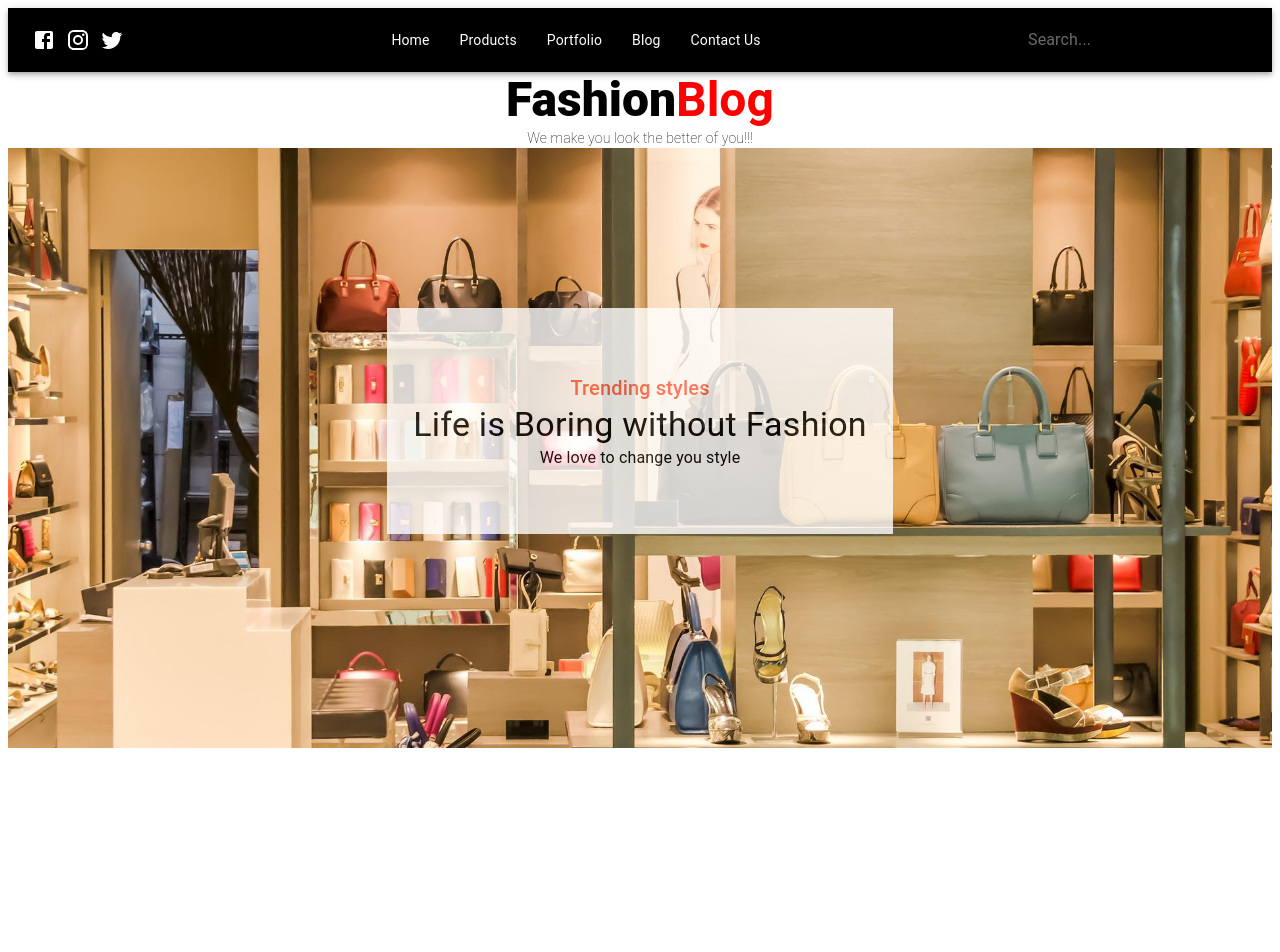
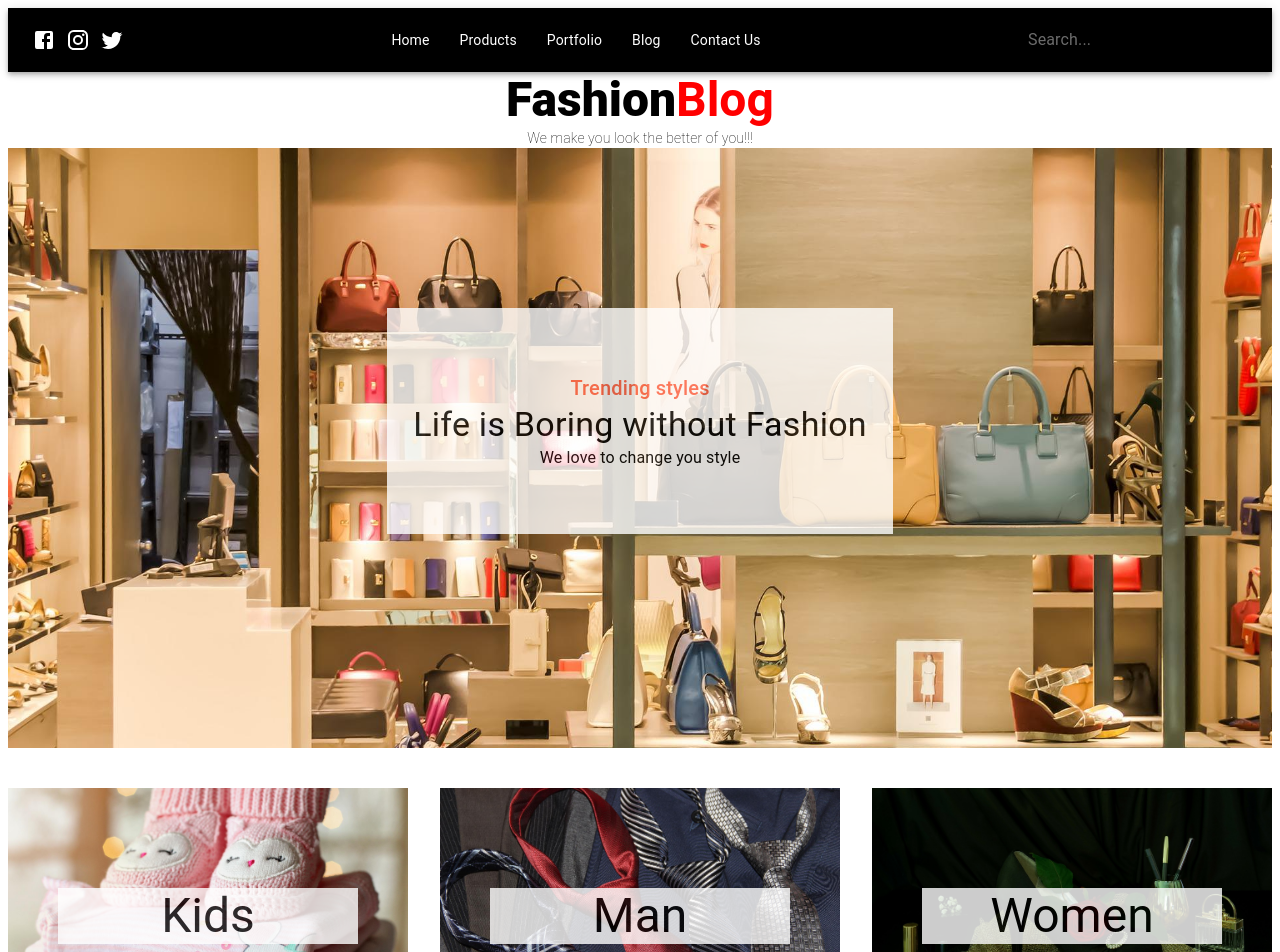
Before and after one commit to pablex72/react-mui-blog, a React (Create React App) app: page / in a window 1280 px wide. Shown: the top 952 px of the page. Before the commit the page ends 800 px from the top, so only its background shows below. Built offline with nearby package versions, Linux system fonts and the light colour scheme.

Commit message:
feat: adding category component

```diff
--- a/src/App.js
+++ b/src/App.js
@@ -1,3 +1,4 @@
+import Categories from "./components/category/Categories";
 import Hero from "./components/hero/Hero";
 import Navbar from "./components/navbar/Navbar";
 function App() {
@@ -5,6 +6,7 @@ function App() {
     <>
       <Navbar />
       <Hero />
+      <Categories />
     </>
   );
 }
--- /dev/null
+++ b/src/components/category/Categories.js
@@ -0,0 +1,45 @@
+import { Box, Stack, Typography, styled } from "@mui/material";
+import React from "react";
+import kidsImage from '../../static/kids.jpg'
+import womenImage from '../../static/women.jpg'
+import menImage from '../../static/men.jpg'
+const StyledBox = styled(Box)({
+  height: 200,
+  width: "100%",
+  cursor: "pointer",
+  backgroundRepeat: 'no-repeat',
+  backgroundPosition: 'center center',
+  backgroundSize: 'cover'
+});
+
+const StyledTypography = styled(Typography)({
+  margin: "25% 50px 25% 50px",
+  background: "white",
+  opacity: "0.8",
+});
+const Categories = () => {
+  return (
+    <Box>
+      <Stack direction={"row"} spacing={4} mt={5}>
+        <StyledBox sx={{backgroundImage:`url(${kidsImage})`}}>
+          <StyledTypography align="center" variant="h3">
+            Kids
+          </StyledTypography>
+        </StyledBox>
+        <StyledBox sx={{backgroundImage:`url(${menImage})`}}>
+          <StyledTypography align="center" variant="h3">
+            Man
+          </StyledTypography>
+        </StyledBox>
+        <StyledBox sx={{backgroundImage:`url(${womenImage})`}}>
+          <StyledTypography align="center" variant="h3">
+            Women
+          </StyledTypography>
+        </StyledBox>
+
+      </Stack>
+    </Box>
+  );
+};
+
+export default Categories;
```
